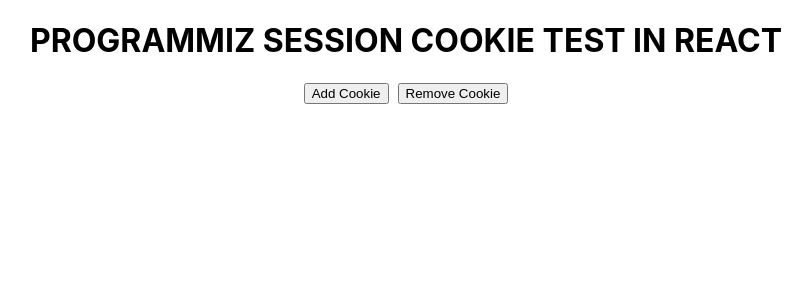
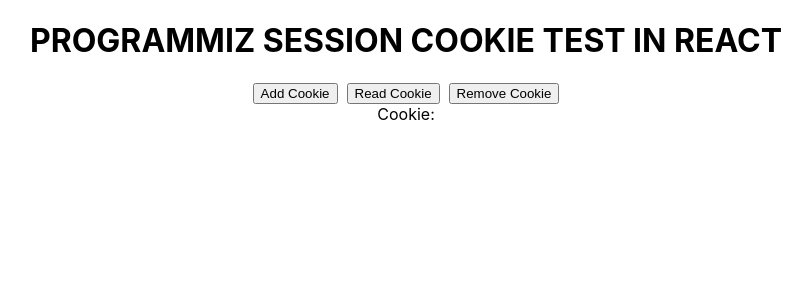
Before and after one commit to dev-rajan/cookie-testing, a React (Create React App) app: page / in a window 1280 px wide. Shown: the top 300 px of the page, without its empty margins (234-1046 px from the left). Built offline with nearby package versions, Linux system fonts and the light colour scheme.

Commit message:
build added

```diff
--- a/src/App.js
+++ b/src/App.js
@@ -1,24 +1,33 @@
-import "./App.css";
+import { useState } from "react";
 import Cookies from "universal-cookie/es6";
 
+import "./App.css";
+
 function App() {
+  const [cookieValue, setCookieValue] = useState("");
+
   const cookies = new Cookies();
 
   const handleAdd = () => {
     cookies.set("abc", "Test Cookie", { path: "/" });
   };
 
+  const handleRead = () => {
+    setCookieValue(cookies.get("Cookie")); // Pacman
+  };
+
   const handleRemove = () => {
     cookies.remove("abc", { path: "/" });
   };
-
-  console.log(cookies.get("Cookie")); // Pacman
 
   return (
     <div className="App">
       <h1>PROGRAMMIZ SESSION COOKIE TEST IN REACT</h1>
       <button onClick={handleAdd}>Add Cookie</button> &nbsp;
+      <button onClick={handleRead}>Read Cookie</button> &nbsp;
       <button onClick={handleRemove}>Remove Cookie</button>
+      <br />
+      <div>Cookie: {cookieValue}</div>
     </div>
   );
 }
```
